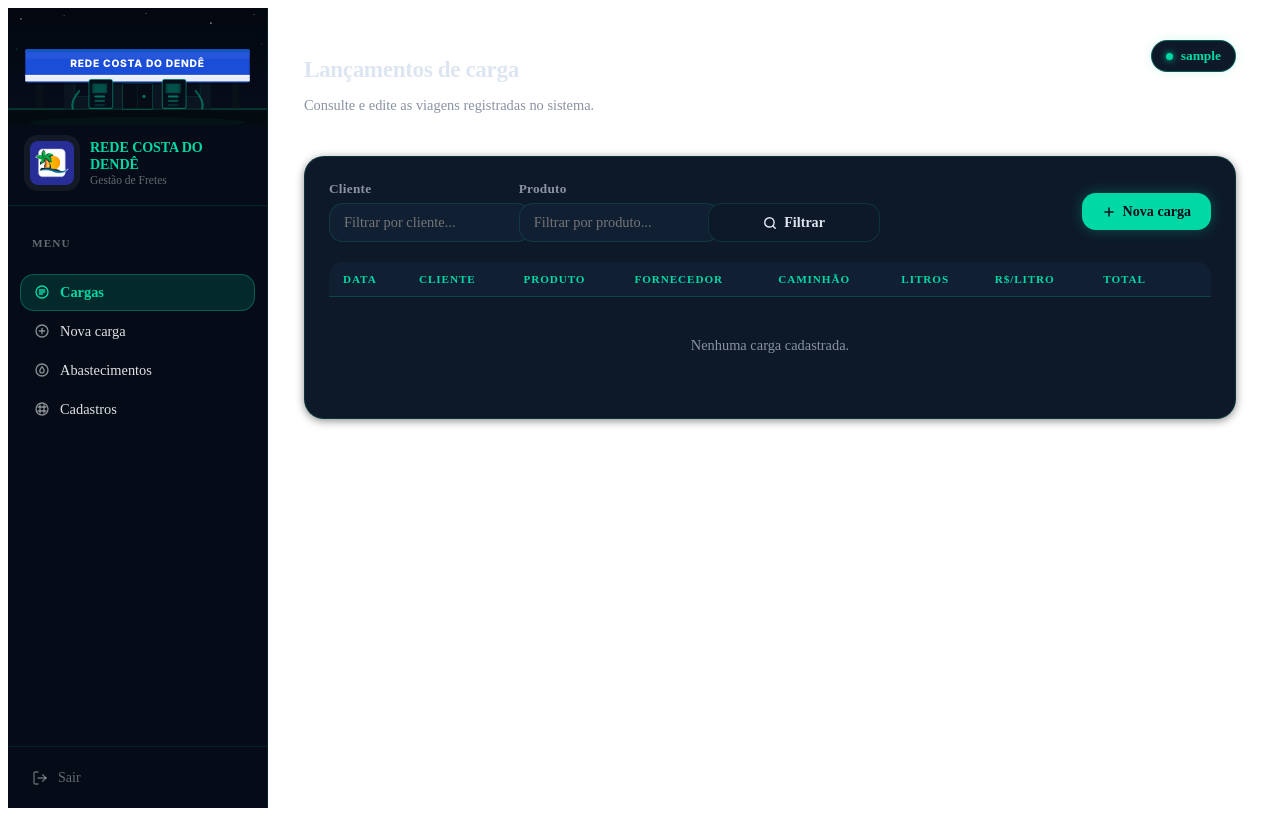
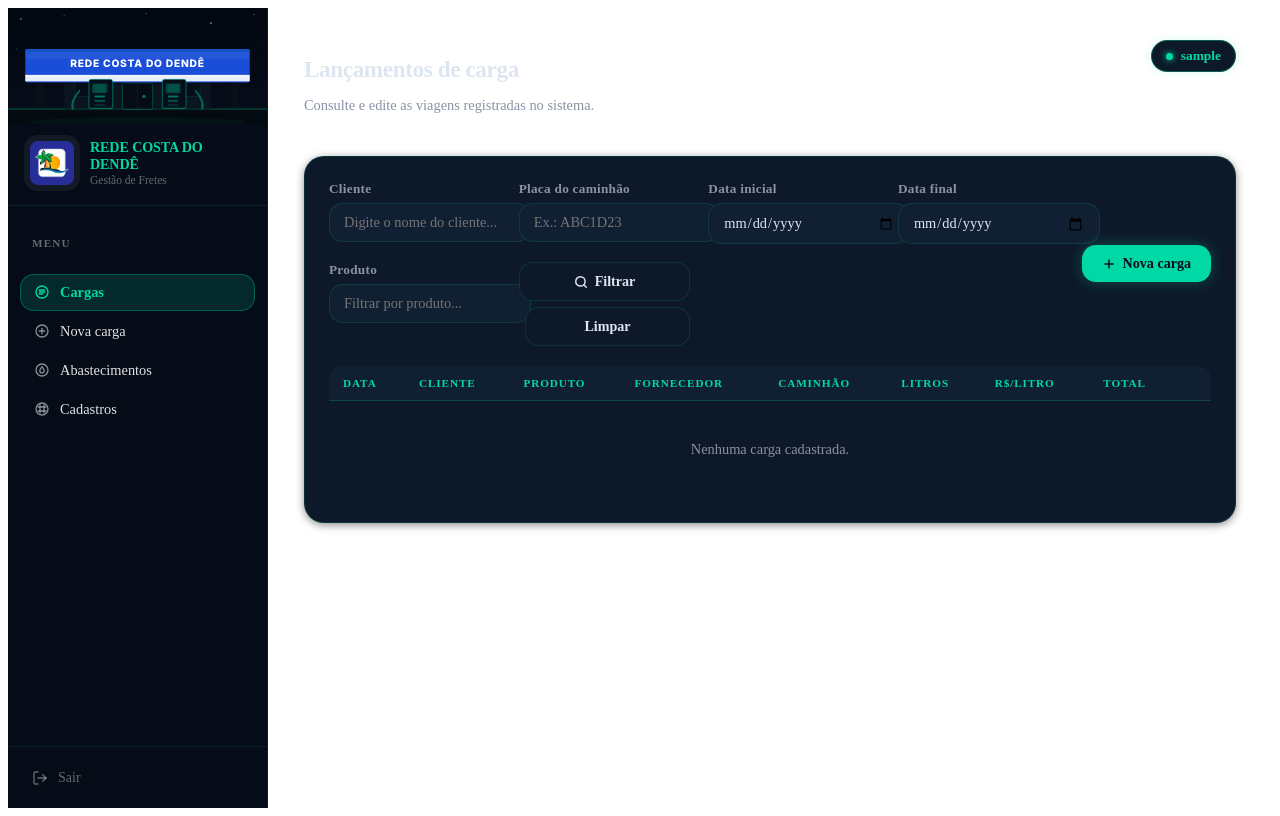
Before and after one commit to ajconsultoriaprevidenciaria-hub/CostadoDende, a Django app: page /operacao/cargas/ in a window 1280 px wide. Run offline with Django 5.2, Linux system fonts and the light colour scheme; the visitor is signed in with stand-in values (Sample User, id 1); data that the repository does not hold is empty; some libraries are stand-ins or nearby versions.

Commit message:
feat: adiciona filtros de pesquisa por placa, cliente e datas na lista de cargas

```diff
--- a/apps/fretes/views.py
+++ b/apps/fretes/views.py
@@ -63,9 +63,18 @@ class CargaListView(LoginRequiredMixin, ListView):
 			'cliente', 'produto', 'fornecedor', 'caminhao', 'motorista', 'rota'
 		)
 		cliente = self.request.GET.get('cliente')
+		placa = self.request.GET.get('placa')
+		data_inicio = self.request.GET.get('data_inicio')
+		data_fim = self.request.GET.get('data_fim')
 		produto = self.request.GET.get('produto')
 		if cliente:
 			queryset = queryset.filter(cliente__nome__icontains=cliente)
+		if placa:
+			queryset = queryset.filter(caminhao__placa__icontains=placa)
+		if data_inicio:
+			queryset = queryset.filter(data_carga__gte=data_inicio)
+		if data_fim:
+			queryset = queryset.filter(data_carga__lte=data_fim)
 		if produto:
 			queryset = queryset.filter(produto__nome__icontains=produto)
 		return queryset
--- a/templates/fretes/carga_list.html
+++ b/templates/fretes/carga_list.html
@@ -10,7 +10,19 @@
         <form method="get" class="form-grid compact-grid" style="flex:1;">
             <div>
                 <label for="cliente">Cliente</label>
-                <input type="text" id="cliente" name="cliente" value="{{ request.GET.cliente }}" class="form-control" placeholder="Filtrar por cliente...">
+                <input type="text" id="cliente" name="cliente" value="{{ request.GET.cliente }}" class="form-control" placeholder="Digite o nome do cliente...">
+            </div>
+            <div>
+                <label for="placa">Placa do caminhão</label>
+                <input type="text" id="placa" name="placa" value="{{ request.GET.placa }}" class="form-control" placeholder="Ex.: ABC1D23">
+            </div>
+            <div>
+                <label for="data_inicio">Data inicial</label>
+                <input type="date" id="data_inicio" name="data_inicio" value="{{ request.GET.data_inicio }}" class="form-control">
+            </div>
+            <div>
+                <label for="data_fim">Data final</label>
+                <input type="date" id="data_fim" name="data_fim" value="{{ request.GET.data_fim }}" class="form-control">
             </div>
             <div>
                 <label for="produto">Produto</label>
@@ -23,6 +35,7 @@
                     </svg>
                     Filtrar
                 </button>
+                <a href="{% url 'fretes:carga-list' %}" class="btn-secondary" style="margin-left:6px;">Limpar</a>
             </div>
         </form>
         <a href="{% url 'fretes:carga-create' %}" class="btn-primary">
```
Also changed, not shown: apps/fretes/admin.py (+20 -0 lines), templates/admin/fretes/carga/change_list.html (+48 -0 lines).
